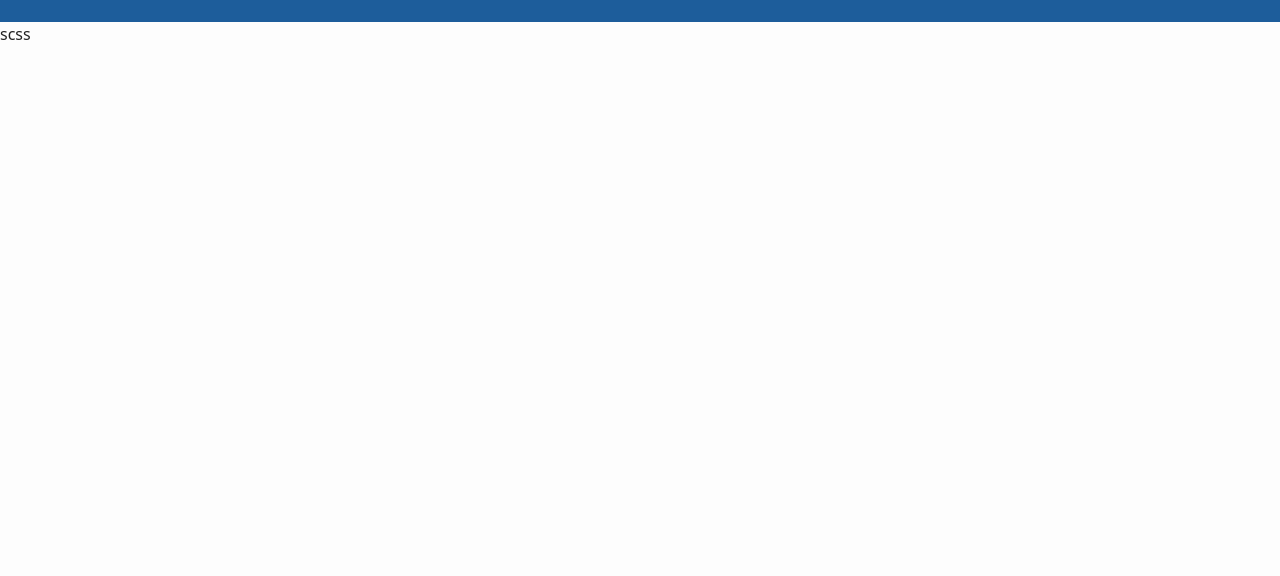
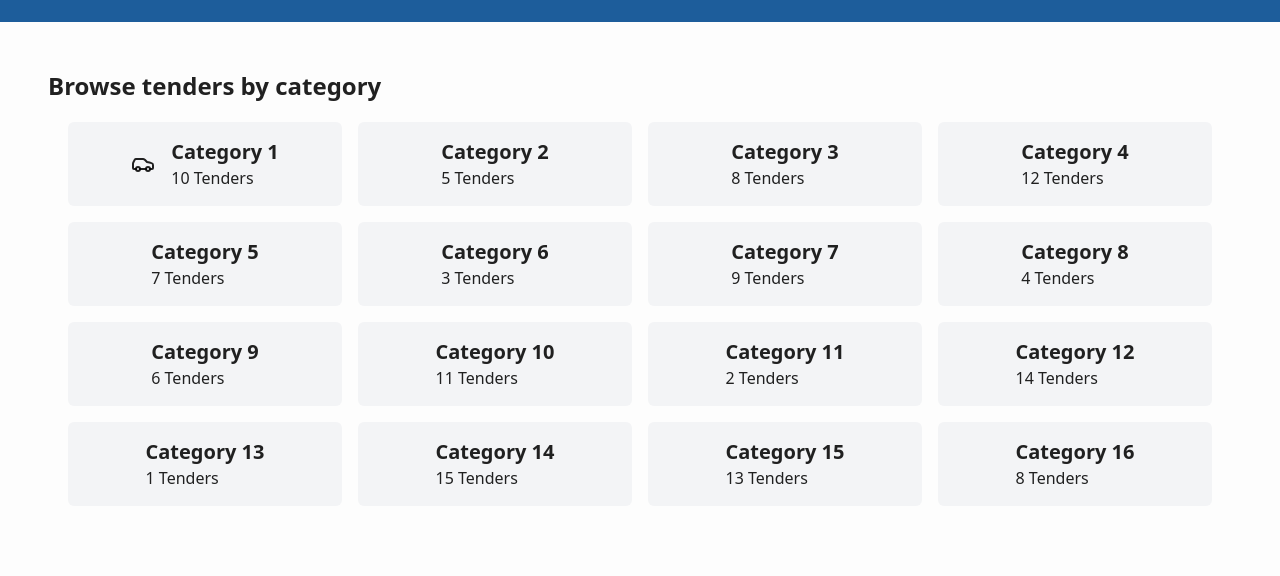
Before and after one commit to nethmina1028/tenderX, a React (Vite) app: page / in a window 1280 px wide. Shown: the part 474-1050 px from the top of the page. Before the commit the page ends 800 px from the top, so only its background shows below. Built offline with nearby package versions, Linux system fonts and the light colour scheme.

Commit message:
feat:category section

```diff
--- a/src/App.tsx
+++ b/src/App.tsx
@@ -1,12 +1,14 @@
 import "./App.css";
 import Header from "./components/Header";
 import Navbar from "./components/Navbar";
+import CategorySection from "./sections/CategorySection";
 function App() {
   return (
     <>
       <div className="">
         <Navbar />
         <Header />
+        <CategorySection />
         <h1>scss</h1>
       </div>
     </>
--- /dev/null
+++ b/src/sections/CategorySection.tsx
@@ -0,0 +1,54 @@
+import { Car } from "lucide-react";
+
+function CategorySection() {
+
+
+  return (
+    <div>
+      <div className="p-12">
+        <h1 className="text-2xl font-semibold"> Browse tenders by category </h1>
+
+        <div className="max-w-7xl m-auto p-5">
+          <div className="grid grid-cols-2 md:grid-cols-4 gap-4">
+            {[
+              { name: "Category 1", tenders: 10, icon: <Car /> },
+              { name: "Category 2", tenders: 5 },
+              { name: "Category 3", tenders: 8 },
+              { name: "Category 4", tenders: 12 },
+                { name: "Category 5", tenders: 7 },
+                { name: "Category 6", tenders: 3 },
+                { name: "Category 7", tenders: 9 },
+                { name: "Category 8", tenders: 4 },
+                { name: "Category 9", tenders: 6 },
+                { name: "Category 10", tenders: 11 },
+                { name: "Category 11", tenders: 2 },
+                { name: "Category 12", tenders: 14 },
+               { name: "Category 13", tenders: 1 },
+                { name: "Category 14", tenders: 15 },
+                { name: "Category 15", tenders: 13 },
+                { name: "Category 16", tenders: 8 },
+
+
+
+
+            ].map((category, index) => (
+              <div key={index} className="bg-gray-100 p-4 rounded-md">
+                <div className="flex gap-4 items-center justify-center object-cover">
+                  {category.icon && category.icon}
+                  <div className="flex flex-col">
+                    <span className="text-xl font-semibold">
+                      {category.name}
+                    </span>
+                    <span>{category.tenders} Tenders</span>
+                  </div>
+                </div>
+              </div>
+            ))}
+          </div>
+        </div>
+      </div>
+    </div>
+  );
+}
+
+export default CategorySection;
```
